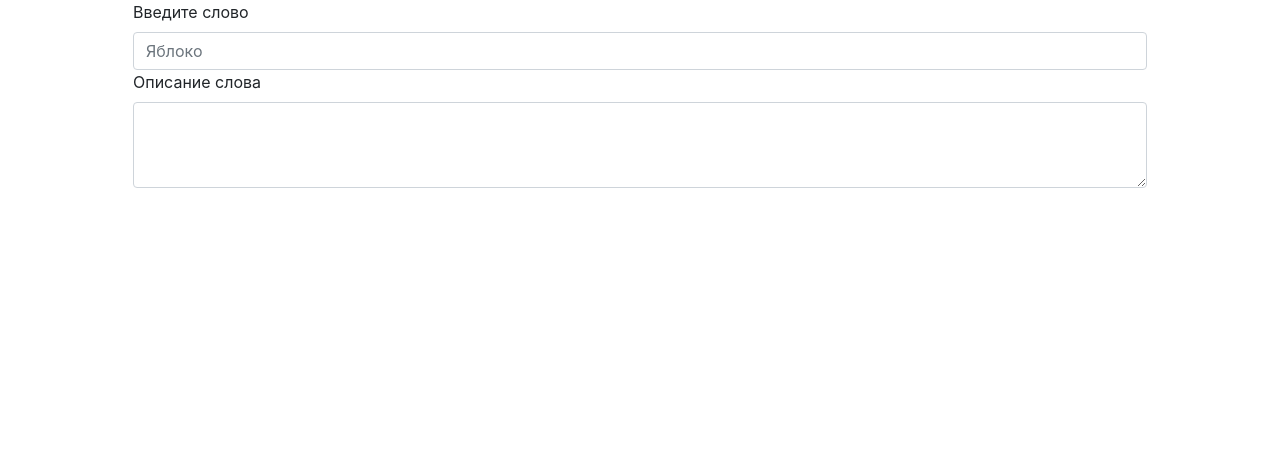
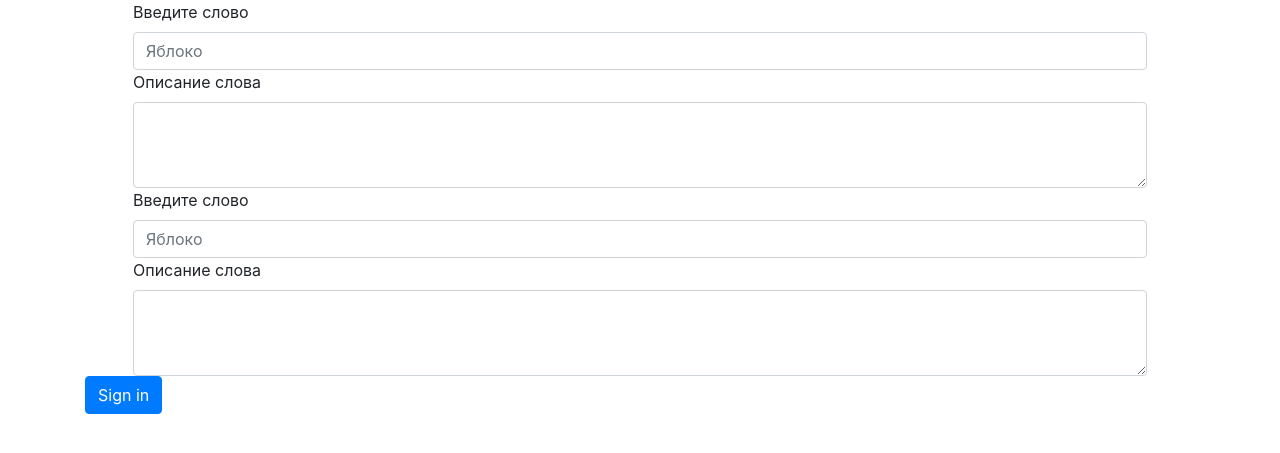
Before and after one commit to Zverinus/friendshipProject, a Django app: page /crossword/create/ in a window 1280 px wide. Shown: the top 453 px of the page. Run offline with Django 4.2, Linux system fonts and the light colour scheme; some libraries are stand-ins or nearby versions.

Commit message:
develop v0.1

```diff
--- /dev/null
+++ b/crossword/forms.py
@@ -0,0 +1,5 @@
+from django import forms
+
+
+class CrosswordCreationForm(forms.Form):
+    word = forms.CharField(label="word1", max_length=25)
--- a/crossword/templates/crossword/crossword_creation_form.html
+++ b/crossword/templates/crossword/crossword_creation_form.html
@@ -8,14 +8,27 @@
 </head>
 <body>
     <div class="container">
+
+        <form action="/crossword/create/" method="post">
+            <div class="mx-5">
+          <label for="word1" class="form-label">Введите слово</label>
+          <input type="text" class="form-control" id="word1" name="word1" placeholder="Яблоко">
+            </div>
         <div class="mx-5">
-          <label for="Word" class="form-label">Введите слово</label>
-          <input type="text" class="form-control" id="Word" placeholder="Яблоко">
+          <label for="description1" class="form-label">Описание слова</label>
+          <textarea class="form-control" id="description1" name="description1" rows="3"></textarea>
         </div>
+                <div class="mx-5">
+          <label for="word2" class="form-label">Введите слово</label>
+          <input type="text" class="form-control" id="word2" name="word2" placeholder="Яблоко">
+            </div>
         <div class="mx-5">
-          <label for="exampleFormControlTextarea1" class="form-label">Описание слова</label>
-          <textarea class="form-control" id="exampleFormControlTextarea1" rows="3"></textarea>
+          <label for="description2" class="form-label">Описание слова</label>
+          <textarea class="form-control" id="description2" name="description2" rows="3"></textarea>
         </div>
+            <button type="submit" class="btn btn-primary">Sign in</button>
+        </form>
+
     </div>
 </body>
 </html>
--- a/crossword/urls.py
+++ b/crossword/urls.py
@@ -6,4 +6,5 @@ from . import views
 urlpatterns = [
     path('', views.index, name='index'),
     path('create/', views.crossword_creation_form),
+    path('result/<str:data>', views.get_result_page),
 ]
--- a/crossword/views.py
+++ b/crossword/views.py
@@ -1,10 +1,51 @@
-from django.http import HttpResponse
+from django.http import HttpResponse, HttpResponseRedirect
 from django.shortcuts import render
+from django.views.decorators.csrf import csrf_exempt
+from wsgiref.util import FileWrapper
+import io
+import json
 
 
 def index(request):
     return render(request, './crossword/index.html')
 
 
+@csrf_exempt
 def crossword_creation_form(request):
+    if request.method == 'POST':
+        words = []
+        descriptions = []
+        id = 1
+
+        word_id = 'word' + str(id)
+        description_id = 'description' + str(id)
+
+        while request.POST.get(word_id):
+            word = request.POST.get(word_id)
+            description = request.POST.get(description_id)
+
+            words.append(word)
+            descriptions.append(description)
+
+            id += 1
+            word_id = 'word' + str(id)
+            description_id = 'description' + str(id)
+
+        data = {'__words__': words, '__descriptions__': descriptions}
+        for i in range(len(words)):
+            data[words[i]] = descriptions[i]
+
+        return HttpResponseRedirect(f'/crossword/result/data={data}')
     return render(request, './crossword/crossword_creation_form.html')
+
+
+def get_result_page(request, data):
+    data = data[5:].replace("'", '"')
+    data = json.loads(data)
+    f = io.StringIO()
+    f.write(str(data))
+
+    print(f.getvalue())
+    response = HttpResponse(f.getvalue(), content_type='text/plain')
+    response['Content-Disposition'] = 'attachment; filename=file.txt'
+    return response
```
